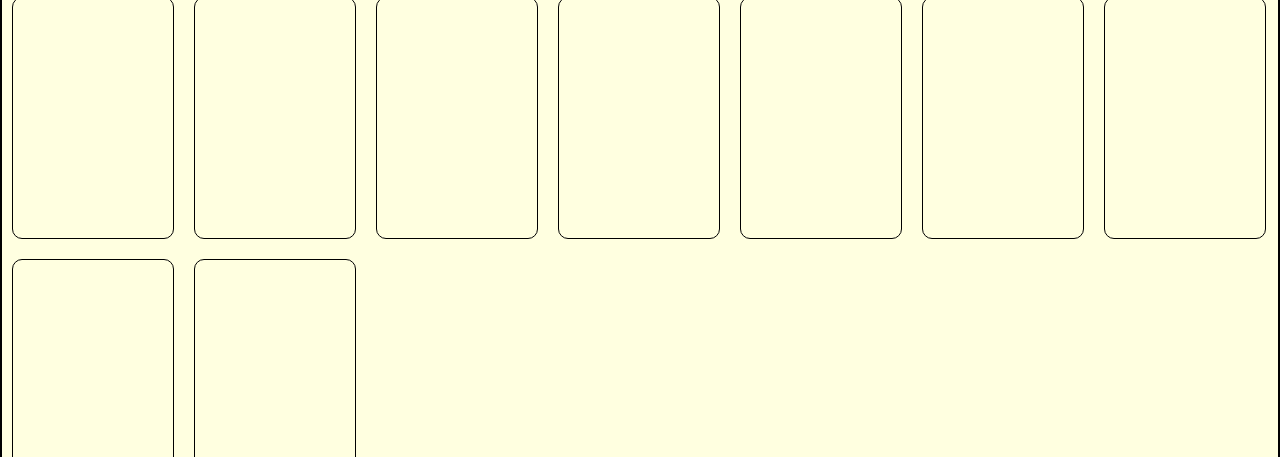
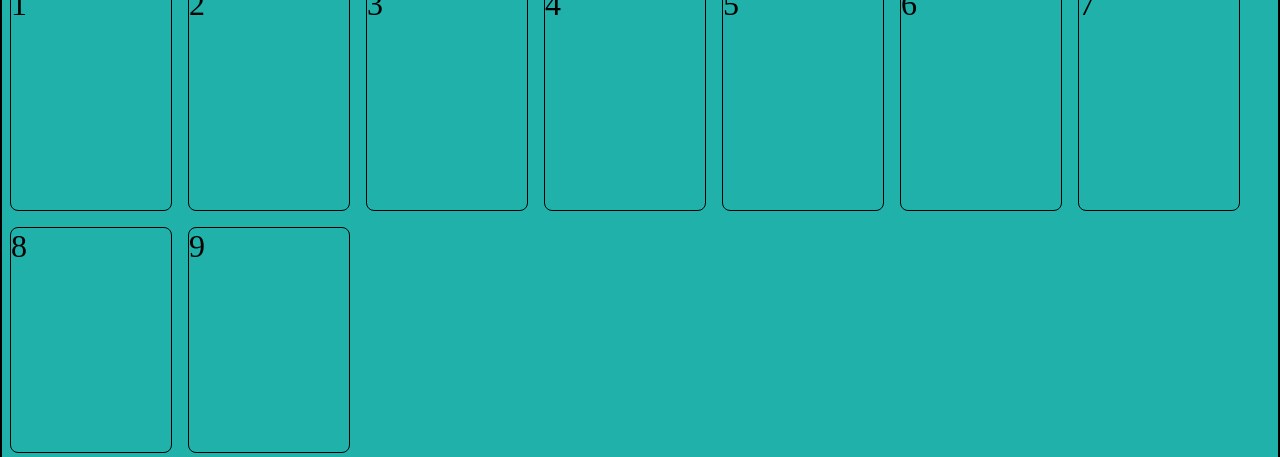
Before and after one commit to BillFugina/Planning-Poker, a website: page test.html in a window 1280 px wide. Shown: the part 64-521 px from the top of the page. Drawn offline with Linux system fonts and the light colour scheme.

Commit message:
sizing tests

```diff
--- a/test.css
+++ b/test.css
@@ -34,6 +34,12 @@ body {
   flex-wrap: wrap;
 }
 
+.info-container {
+  display: flex;
+  flex-wrap: wrap;
+  justify-content: center;
+}
+
 .footer {
   border-width: 1px;
   border-style: solid;
@@ -45,43 +51,82 @@ body {
   border-width: 1px;
   border-style: solid;
   border-color: black;
-  width: 4em;
-  height: 6em;
+  width: 5em;
+  height: 7em;
   margin: .25em;
   border-radius: .25em;
 }
-@media (max-width : 319px) {
+
+@media (orientation:landscape) and (max-width: 819px){
   body {
-    font-size: 60%;
+    font-size: 3.5vw;
+    background-color: lightgreen;
+  }
+
+}
+
+@media (orientation:landscape) and (min-width: 820px){
+  body {
+    font-size: 2.5vw;
+    background-color: lightseagreen;
+  }
+
+}
+
+@media (orientation:portrait) and (max-width: 649px){
+  body {
+    font-size: 4.4vw;
+    background-color: lightblue;
+  }
+
+}
+
+@media (orientation:portrait) and (min-width: 650px){
+  body {
+    font-size: 3.5vw;
+    background-color: lightslategray;
+  }
+
+}
+
+/*@media (max-width : 319px) {
+  body {
+    font-size: 5vw;
     background-color: lightcoral;
   }
 }
+
 @media (min-width : 320px) and (max-width: 479px) {
   body {
-    font-size: 100%;
+    font-size: 5vw;
     background-color: lightblue;
   }
 }
 
-@media (min-width : 480px)
-    and (max-width: 1223px)
-    {
+@media (min-width : 480px) and (max-width: 1223px) and (orientation: portrait) {
   body {
-    font-size: 444%;
+    font-size: 5vw;
     background-color: lightgreen;
   }
 }
 
-@media (min-width : 1224px) and (max-width: 1823px) {
+@media (min-width : 480px) and (max-width: 1223px) and (orientation: landscape), (device-aspect-ratio: 3/4) {
   body {
-    font-size: 250%;
+    font-size: 5vw;
+    background-color: lightgreen;
+  }
+}
+
+@media (min-width : 1224px) and (max-width: 1823px) and (orientation: landscape) {
+  body {
+    font-size: 5vw;
     background-color: lightyellow;
   }
 }
 
 @media (min-width : 1824px) {
   body {
-    font-size: 400%;
+    font-size: 5vw;
     background-color: lightgray;
   }
-}
+}*/
--- a/test.html
+++ b/test.html
@@ -10,16 +10,18 @@
 <body>
     <div class="main">
         <div class="header">header</div>
-        <div class="info">
-            <div class="card"></div>
-            <div class="card"></div>
-            <div class="card"></div>
-            <div class="card"></div>
-            <div class="card"></div>
-            <div class="card"></div>
-            <div class="card"></div>
-            <div class="card"></div>
-            <div class="card"></div>
+        <div class="info-container">
+            <div class="info">
+                <div class="card">1</div>
+                <div class="card">2</div>
+                <div class="card">3</div>
+                <div class="card">4</div>
+                <div class="card">5</div>
+                <div class="card">6</div>
+                <div class="card">7</div>
+                <div class="card">8</div>
+                <div class="card">9</div>
+            </div>
         </div>
         <div class="footer">footer</div>
     </div>
```
